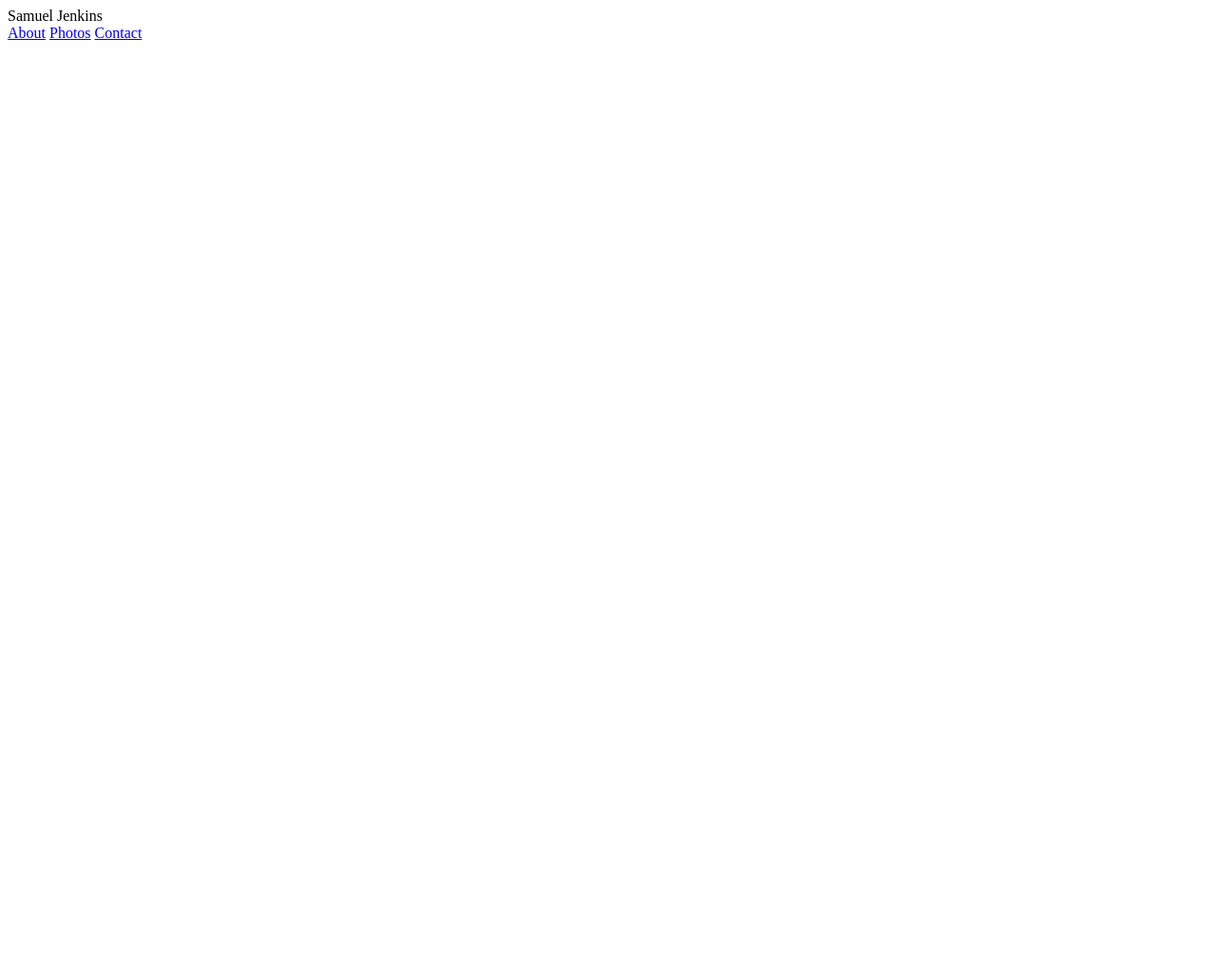
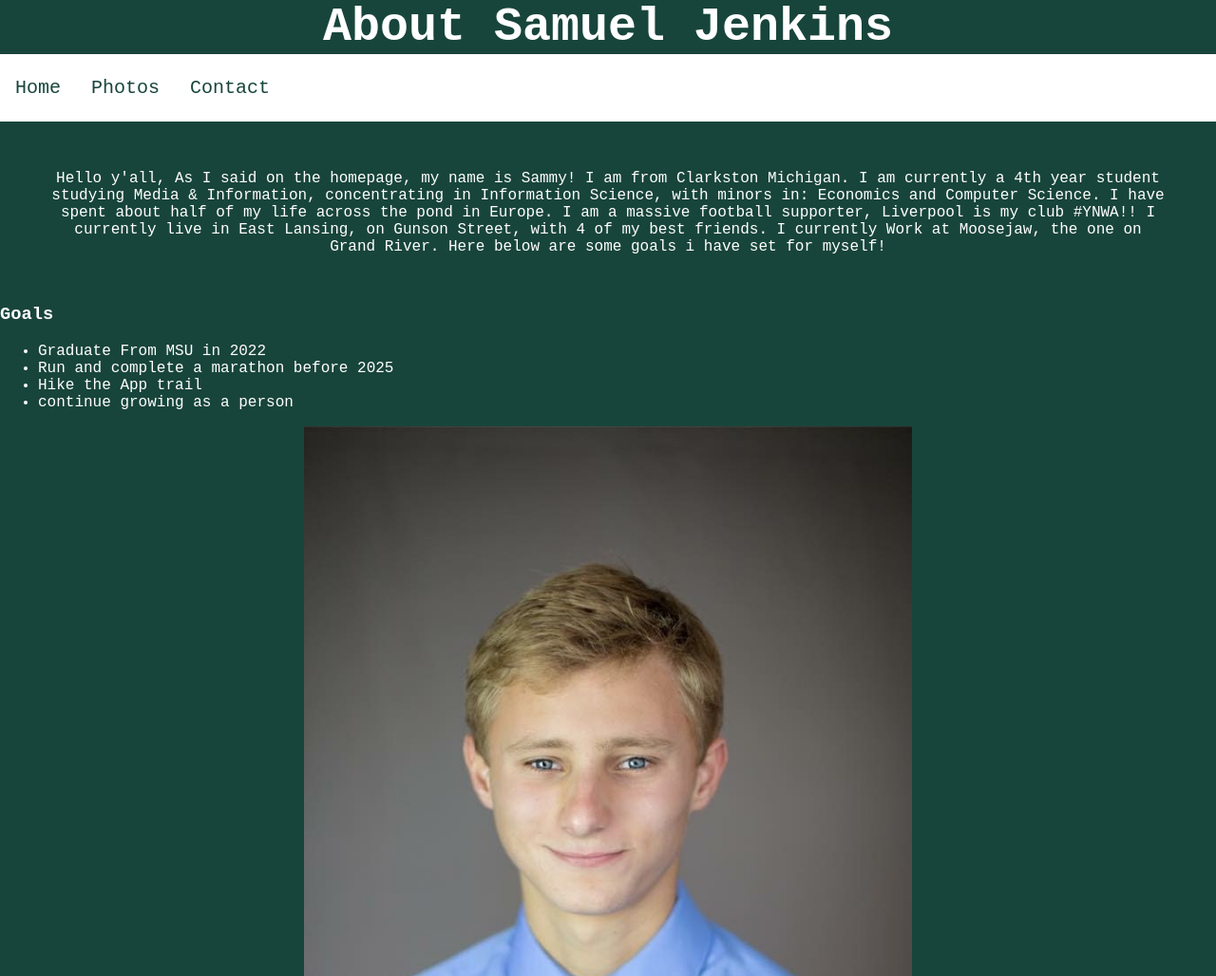
Before and after one commit to JenkinsSamuel/-mi349_final, a plain HTML site: page about.html in a window 1280 px wide. Shown: the top 1028 px of the page at 95% size. Before the commit the page ends 800 px from the top, so only its background shows below. Drawn offline with Linux system fonts and the light colour scheme.

Commit message:
updates2.0

```diff
--- a/about.html
+++ b/about.html
@@ -4,18 +4,52 @@
     <meta charset="UTF-8">
     <meta http-equiv="X-UA-Compatible" content="IE=edge">
     <meta name="viewport" content="width=device-width, initial-scale=1.0">
+    <link rel="stylesheet" href="style.css">
     <title>Document</title>
 </head>
 <body>
     <header>
-        <div class="head1">Samuel Jenkins</div>
+        <div class="head1"> About Samuel Jenkins</div>
     </header>
 
     <!--navigation bar-->
     <div class="navbar">
-        <a href="about.html">About</a>
+        <a href="index.html">Home</a>
         <a href="photo.html">Photos</a>
         <a href="contact.html">Contact</a>
     </div>
+
+<!--main section-->
+    <section>
+        <p class="main">
+           Hello y'all, As I said on the homepage, my name is Sammy! I am from Clarkston Michigan. I am currently a 4th year student
+           studying Media & Information, concentrating in Information Science, with minors in: Economics and Computer Science. I have spent about half of my
+           life across the pond in Europe. I am a massive football supporter, Liverpool is my club #YNWA!!
+           I currently live in East Lansing, on Gunson Street, with 4 of my best friends. I currently Work at Moosejaw, the one on Grand River.
+           Here below are some goals i have set for myself!
+        </p>
+
+        <h3 class="goals">Goals</h3>
+        <ul class="goals">
+            <li>Graduate From MSU in 2022</li>
+            <li>Run and complete a marathon before 2025</li>
+            <li>Hike the App trail</li>
+            <li>continue growing as a person</li>
+        </ul>
+        <div>
+            <img src="samjenkins.JPG" alt="sam" class="sam_photo">
+        </div>
+
+        <h2>Above is my senior year of high school portrait</h2>
+        <h3 class="title">Here are links to my socials:</h3>
+        <div class="card">
+            <ul class="contacts">
+                <li><a href="https://www.linkedin.com/in/samuel-jenkins-7b144219b/" target="_blank"><img src="linkedin.png" alt="LinkedIn"></a></li>
+                <li><a href="https://github.com/JenkinsSamuel" target="_blank"><img src="github.png" alt="GitHub"></a></li>
+                <li><a href="https://twitter.com/5amJenkins" target="_blank"><img src="twitter.png" alt="Email"></a></li>
+            </ul>
+        </div>
+    </section>
+
 </body>
 </html>
--- a/style.css
+++ b/style.css
@@ -49,6 +49,7 @@ body {
 
 }
 
+
 .main a:link {
     color: wheat;
     background-color: transparent;
@@ -89,20 +90,32 @@ img{
 .contacts li a img:hover {
     opacity: 0.5;
     transition: opacity ease-in-out 0.2s;
+
+}
+
+.goals {
+    color: white;
+    justify-content: left;
 }
 
 
 
 @media (max-width: 300px){
+    .sam_photo {
+        display: block;
+        margin-left: auto;
+        margin-right: auto;
+        width: 50%;
+    }
 }
 
 
+
 @media (min-width: 400px){
+    .sam_photo {
+        display: block;
+        margin-left: auto;
+        margin-right: auto;
+        width: 50%;
+    }
 }
-
-.sam_photo {
-    display: block;
-    margin-left: auto;
-    margin-right: auto;
-    width: 50%;
-}
```
Also changed, not shown: photo.html (renamed from resume.html, +10 -11 lines), hinkle.jpeg (added), riv.jpeg (added), sam&dad.jpeg (added), skiiing.jpeg (added), spartan.jpeg (added).
